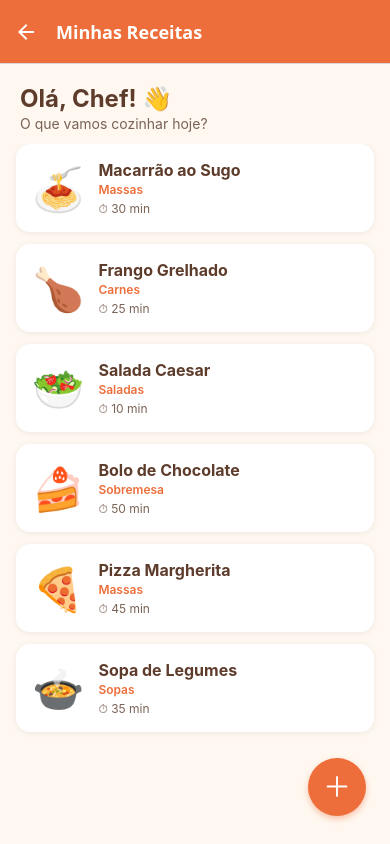
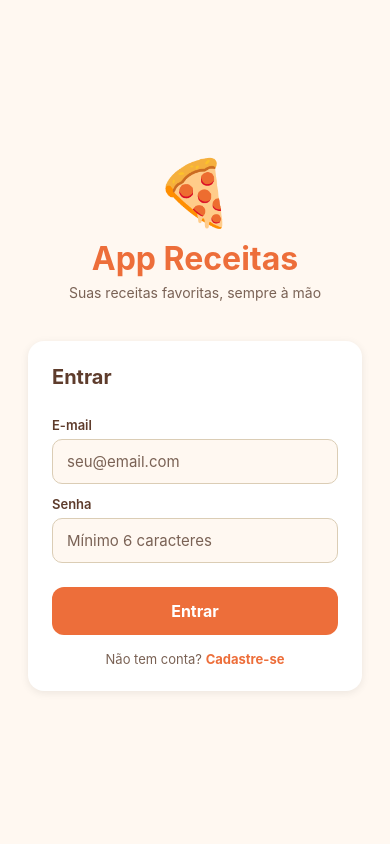
Before and after one commit to marcuspenha/AppReceitas, a React Native app: screen /Home in a window 390 px wide. Built offline with nearby package versions, Linux system fonts and the light colour scheme.

Commit message:
integração do login com o banco de dados

```diff
--- a/app.json
+++ b/app.json
@@ -24,6 +24,9 @@
     },
     "web": {
       "favicon": "./assets/favicon.png"
-    }
+    },
+    "plugins": [
+      "expo-secure-store"
+    ]
   }
 }
--- a/package.json
+++ b/package.json
@@ -11,7 +11,9 @@
   "dependencies": {
     "@react-navigation/native": "^7.2.2",
     "@react-navigation/native-stack": "^7.14.12",
+    "@supabase/supabase-js": "^2.105.1",
     "expo": "~54.0.33",
+    "expo-secure-store": "~15.0.8",
     "expo-status-bar": "~3.0.9",
     "react": "19.1.0",
     "react-native": "0.81.5",
--- a/src/navigation/AppNavigator.jsx
+++ b/src/navigation/AppNavigator.jsx
@@ -1,31 +1,44 @@
+import { useEffect } from 'react';
+import { ActivityIndicator, View } from 'react-native';
 import { NavigationContainer } from '@react-navigation/native';
 import { createNativeStackNavigator } from '@react-navigation/native-stack';
+
+import { useAuth } from '../context/AuthContext';
+import colors from '../constants/colors';
 
 import LoginScreen    from '../screens/LoginScreen';
 import HomeScreen     from '../screens/HomeScreen';
 import AddItemScreen  from '../screens/AddItemScreen';
 import DetailScreen   from '../screens/DetailScreen';
 import SettingsScreen from '../screens/SettingsScreen';
-import colors         from '../constants/colors';
 
 const Stack = createNativeStackNavigator();
 
 export default function AppNavigator() {
+  const { user, loading } = useAuth();
+
+  // Enquanto verifica sessão, exibe spinner
+  if (loading) {
+    return (
+      <View style={{ flex: 1, justifyContent: 'center', alignItems: 'center',
+                     backgroundColor: colors.background }}>
+        <ActivityIndicator size="large" color={colors.primary} />
+      </View>
+    );
+  }
+
   return (
     <NavigationContainer>
       <Stack.Navigator
-        initialRouteName="Login"
         screenOptions={{
-  headerStyle: { backgroundColor: colors.primary },  // Laranja agora
-  headerTintColor: colors.headerText,
+          headerStyle:      { backgroundColor: colors.primary },
+          headerTintColor:  colors.headerText,
           headerTitleStyle: { fontWeight: 'bold' },
         }}
       >
-        <Stack.Screen
-          name="Login"
-          component={LoginScreen}
-          options={{ headerShown: false }} // Login sem header
-        />
+        {user ? (
+          // Rotas autenticadas
+          <>
             <Stack.Screen
               name="Home"
               component={HomeScreen}
@@ -46,6 +59,15 @@ export default function AppNavigator() {
               component={SettingsScreen}
               options={{ title: 'Configurações' }}
             />
+          </>
+        ) : (
+          // Rota pública
+          <Stack.Screen
+            name="Login"
+            component={LoginScreen}
+            options={{ headerShown: false }}
+          />
+        )}
       </Stack.Navigator>
     </NavigationContainer>
   );
--- a/src/screens/AddItemScreen/index.jsx
+++ b/src/screens/AddItemScreen/index.jsx
@@ -1,54 +1,92 @@
-import { View, Text, TextInput, TouchableOpacity,
-         ScrollView, KeyboardAvoidingView,
-         Platform, StyleSheet, Alert } from 'react-native';
+import {
+  View,
+  Text,
+  TextInput,
+  TouchableOpacity,
+  ScrollView,
+  KeyboardAvoidingView,
+  Platform,
+  StyleSheet,
+  Alert,
+  ActivityIndicator,
+} from 'react-native';
 import { useState } from 'react';
 import colors from '../../constants/colors';
+import { supabase } from '../../services/supabase';
+import { useAuth } from '../../context/AuthContext';
 
 const CATEGORIES = ['Massas', 'Carnes', 'Saladas', 'Sopas', 'Sobremesa', 'Outros'];
 
 export default function AddItemScreen({ navigation }) {
-  const [title,       setTitle]       = useState('');
-  const [category,    setCategory]    = useState('');
-  const [time,        setTime]        = useState('');
+  const [title, setTitle] = useState('');
+  const [category, setCategory] = useState('');
+  const [time, setTime] = useState('');
   const [description, setDescription] = useState('');
+  const [loading, setLoading] = useState(false);
 
-  const isFormValid = title.trim() && category && time.trim() && description.trim();
+  const { user } = useAuth();
 
-  const handleSave = () => {
+  const isFormValid =
+    title.trim() && category && time.trim() && description.trim();
+
+  const handleSave = async () => {
     if (!isFormValid) {
       Alert.alert('Atenção', 'Preencha todos os campos antes de salvar.');
       return;
     }
-    // Integração com Supabase vem aqui futuramente
-    Alert.alert('✅ Receita salva!', `"${title}" foi adicionada com sucesso.`, [
-      { text: 'OK', onPress: () => navigation.navigate('Home') },
-    ]);
+
+    if (!user) {
+      Alert.alert('Erro', 'Usuário não autenticado.');
+      return;
+    }
+
+    setLoading(true);
+
+    try {
+      const { error } = await supabase.from('recipes').insert({
+        user_id: user.id,
+        title: title.trim(),
+        category,
+        time: time.trim(),
+        description: description.trim(),
+        emoji: '🍽️',
+      });
+
+      if (error) throw error;
+
+      Alert.alert('✅ Receita salva!', `"${title}" adicionada com sucesso.`, [
+        {
+          text: 'OK',
+          onPress: () => navigation.navigate('Home'),
+        },
+      ]);
+    } catch (error) {
+      Alert.alert('Erro ao salvar', error.message);
+    } finally {
+      setLoading(false);
+    }
   };
 
   return (
     <KeyboardAvoidingView
-      style={{ flex: 1 }}
-      behavior={Platform.OS === 'ios' ? 'padding' : 'height'}
+      style={styles.container}
+      behavior={Platform.OS === 'ios' ? 'padding' : undefined}
     >
       <ScrollView
-        style={styles.container}
         contentContainerStyle={styles.content}
         showsVerticalScrollIndicator={false}
-        keyboardShouldPersistTaps="handled"
       >
         <Text style={styles.pageTitle}>Nova Receita 🍳</Text>
 
-        {/* Nome */}
         <Text style={styles.label}>Nome da receita *</Text>
         <TextInput
           style={styles.input}
-          placeholder="Ex: Frango ao molho pesto"
+          placeholder="Ex: Lasanha de frango"
           placeholderTextColor={colors.textLight}
           value={title}
           onChangeText={setTitle}
         />
 
-        {/* Categoria */}
         <Text style={styles.label}>Categoria *</Text>
         <View style={styles.categoryGrid}>
           {CATEGORIES.map((cat) => (
@@ -73,36 +111,40 @@ export default function AddItemScreen({ navigation }) {
           ))}
         </View>
 
-        {/* Tempo */}
         <Text style={styles.label}>Tempo de preparo *</Text>
         <TextInput
           style={styles.input}
-          placeholder="Ex: 30 min"
+          placeholder="Ex: 40 min"
           placeholderTextColor={colors.textLight}
           value={time}
           onChangeText={setTime}
         />
 
-        {/* Descrição */}
         <Text style={styles.label}>Modo de preparo *</Text>
         <TextInput
           style={[styles.input, styles.textArea]}
-          placeholder="Descreva o passo a passo da receita..."
+          placeholder="Descreva o preparo da receita"
           placeholderTextColor={colors.textLight}
           multiline
-          numberOfLines={5}
           textAlignVertical="top"
           value={description}
           onChangeText={setDescription}
         />
 
-        {/* Botões */}
         <TouchableOpacity
-          style={[styles.button, !isFormValid && styles.buttonDisabled]}
+          style={[
+            styles.button,
+            (!isFormValid || loading) && styles.buttonDisabled,
+          ]}
           onPress={handleSave}
+          disabled={!isFormValid || loading}
           activeOpacity={0.85}
         >
-          <Text style={styles.buttonText}>Salvar Receita</Text>
+          {loading ? (
+            <ActivityIndicator color={colors.white} />
+          ) : (
+            <Text style={styles.buttonText}>Salvar Receita</Text>
+          )}
         </TouchableOpacity>
 
         <TouchableOpacity
--- a/src/screens/HomeScreen/index.jsx
+++ b/src/screens/HomeScreen/index.jsx
@@ -1,58 +1,10 @@
 import { View, Text, FlatList, TouchableOpacity,
-         StyleSheet, StatusBar } from 'react-native';
+         StyleSheet, ActivityIndicator, Alert } from 'react-native';
+import { useState, useEffect, useCallback } from 'react';
+import { useFocusEffect } from '@react-navigation/native';
+import { supabase } from '../../services/supabase';
+import { useAuth } from '../../context/AuthContext';
 import colors from '../../constants/colors';
-
-// Dados mockados — substituídos pelo Supabase depois
-const MOCK_RECIPES = [
-  {
-    id: '1',
-    title: 'Macarrão ao Sugo',
-    category: 'Massas',
-    time: '30 min',
-    emoji: '🍝',
-    description: 'Cozinhe o macarrão al dente. Refogue alho no azeite, adicione tomate pelado e deixe reduzir por 15 min. Tempere com sal, pimenta e manjericão fresco. Misture ao macarrão e sirva com parmesão.',
-  },
-  {
-    id: '2',
-    title: 'Frango Grelhado',
-    category: 'Carnes',
-    time: '25 min',
-    emoji: '🍗',
-    description: 'Marine o frango com limão, alho, sal e páprica por 20 min. Grelhe em frigideira quente por 6 min de cada lado até dourar. Sirva com legumes assados ou salada verde.',
-  },
-  {
-    id: '3',
-    title: 'Salada Caesar',
-    category: 'Saladas',
-    time: '10 min',
-    emoji: '🥗',
-    description: 'Misture alface romana, croutons e lascas de parmesão. Prepare o molho com maionese, mostarda, limão e alho. Regue sobre a salada e sirva gelada.',
-  },
-  {
-    id: '4',
-    title: 'Bolo de Chocolate',
-    category: 'Sobremesa',
-    time: '50 min',
-    emoji: '🍰',
-    description: 'Misture farinha, cacau, açúcar, ovos, leite e manteiga. Asse em forma untada a 180°C por 35 min. Cubra com ganache de chocolate meio amargo e nata quente.',
-  },
-  {
-    id: '5',
-    title: 'Pizza Margherita',
-    category: 'Massas',
-    time: '45 min',
-    emoji: '🍕',
-    description: 'Prepare a massa com farinha, fermento, sal e água morna. Deixe crescer 30 min. Abra, espalhe molho de tomate, mozarela fatiada e manjericão. Asse a 220°C por 15 min.',
-  },
-  {
-    id: '6',
-    title: 'Sopa de Legumes',
-    category: 'Sopas',
-    time: '35 min',
-    emoji: '🍲',
-    description: 'Refogue cebola e alho. Adicione cenoura, batata, abobrinha e caldo de legumes. Cozinhe por 20 min. Bata metade da sopa para engrossar. Tempere e sirva com torradas.',
-  },
-];
 
 function RecipeCard({ item, onPress }) {
   return (
@@ -68,20 +20,63 @@ function RecipeCard({ item, onPress }) {
 }
 
 export default function HomeScreen({ navigation }) {
+  const { user } = useAuth();
+  const [recipes, setRecipes] = useState([]);
+  const [loading, setLoading] = useState(true);
+
+  const fetchRecipes = async () => {
+    setLoading(true);
+    const { data, error } = await supabase
+      .from('recipes')
+      .select('*')
+      .eq('user_id', user.id)
+      .order('created_at', { ascending: false });
+
+    if (error) {
+      Alert.alert('Erro', error.message);
+    } else {
+      setRecipes(data);
+    }
+    setLoading(false);
+  };
+
+  // Recarrega a lista toda vez que a tela recebe foco
+  // Ex: ao voltar do AddItemScreen após salvar
+  useFocusEffect(useCallback(() => { fetchRecipes(); }, []));
+
+  if (loading) {
+    return (
+      <View style={styles.centered}>
+        <ActivityIndicator size="large" color={colors.primary} />
+      </View>
+    );
+  }
+
   return (
     <View style={styles.container}>
-      {/* Saudação */}
       <View style={styles.greeting}>
         <Text style={styles.greetingText}>Olá, Chef! 👋</Text>
-        <Text style={styles.greetingSub}>O que vamos cozinhar hoje?</Text>
+        <Text style={styles.greetingSub}>
+          {recipes.length > 0
+            ? `Você tem ${recipes.length} receita(s) salva(s)`
+            : 'Adicione sua primeira receita!'}
+        </Text>
       </View>
 
-      {/* Lista de receitas */}
       <FlatList
-        data={MOCK_RECIPES}
+        data={recipes}
         keyExtractor={(item) => item.id}
         contentContainerStyle={styles.list}
         showsVerticalScrollIndicator={false}
+        ListEmptyComponent={
+          <View style={styles.empty}>
+            <Text style={styles.emptyEmoji}>🍳</Text>
+            <Text style={styles.emptyText}>Nenhuma receita ainda</Text>
+            <Text style={styles.emptySubText}>
+              Toque no botão + para adicionar a primeira!
+            </Text>
+          </View>
+        }
         renderItem={({ item }) => (
           <RecipeCard
             item={item}
@@ -90,7 +85,6 @@ export default function HomeScreen({ navigation }) {
         )}
       />
 
-      {/* FAB — botão flutuante para nova receita */}
       <TouchableOpacity
         style={styles.fab}
         onPress={() => navigation.navigate('AddItem')}
@@ -103,84 +97,35 @@ export default function HomeScreen({ navigation }) {
 }
 
 const styles = StyleSheet.create({
-  container: {
-    flex: 1,
-    backgroundColor: colors.background,
-  },
-  greeting: {
-    paddingHorizontal: 20,
-    paddingTop: 20,
-    paddingBottom: 12,
-  },
-  greetingText: {
-    fontSize: 24,
-    fontWeight: 'bold',
-    color: colors.text,
-  },
-  greetingSub: {
-    fontSize: 14,
-    color: colors.textLight,
-    marginTop: 2,
-  },
-  list: {
-    paddingHorizontal: 16,
-    paddingBottom: 100,
-  },
-  card: {
-    flexDirection: 'row',
-    backgroundColor: colors.white,
-    borderRadius: 14,
-    padding: 16,
-    marginBottom: 12,
-    alignItems: 'center',
-    elevation: 2,
-    shadowColor: '#000',
-    shadowOffset: { width: 0, height: 1 },
-    shadowOpacity: 0.07,
-    shadowRadius: 6,
-  },
-  cardEmoji: {
-    fontSize: 42,
-    marginRight: 14,
-  },
-  cardBody: {
-    flex: 1,
-  },
-  cardTitle: {
-    fontSize: 16,
-    fontWeight: '700',
-    color: colors.text,
-  },
-  cardCategory: {
-    fontSize: 12,
-    color: colors.primary,
-    fontWeight: '600',
-    marginTop: 2,
-  },
-  cardTime: {
-    fontSize: 12,
-    color: colors.textLight,
-    marginTop: 4,
-  },
-  fab: {
-    position: 'absolute',
-    bottom: 28,
-    right: 24,
-    backgroundColor: colors.primary,
-    width: 58,
-    height: 58,
-    borderRadius: 29,
-    alignItems: 'center',
-    justifyContent: 'center',
-    elevation: 6,
-    shadowColor: colors.primary,
-    shadowOffset: { width: 0, height: 3 },
-    shadowOpacity: 0.4,
-    shadowRadius: 6,
-  },
-  fabIcon: {
-    fontSize: 28,
-    color: colors.white,
-    lineHeight: 32,
-  },
+  container:      { flex: 1, backgroundColor: colors.background },
+  centered:       { flex: 1, justifyContent: 'center', alignItems: 'center',
+                    backgroundColor: colors.background },
+  greeting:       { paddingHorizontal: 20, paddingTop: 20, paddingBottom: 12 },
+  greetingText:   { fontSize: 24, fontWeight: 'bold', color: colors.text },
+  greetingSub:    { fontSize: 14, color: colors.textLight, marginTop: 2 },
+  list:           { paddingHorizontal: 16, paddingBottom: 100 },
+  card:           { flexDirection: 'row', backgroundColor: colors.white,
+                    borderRadius: 14, padding: 16, marginBottom: 12,
+                    alignItems: 'center', elevation: 2,
+                    shadowColor: '#000', shadowOffset: { width: 0, height: 1 },
+                    shadowOpacity: 0.07, shadowRadius: 6 },
+  cardEmoji:      { fontSize: 42, marginRight: 14 },
+  cardBody:       { flex: 1 },
+  cardTitle:      { fontSize: 16, fontWeight: '700', color: colors.text },
+  cardCategory:   { fontSize: 12, color: colors.primary,
+                    fontWeight: '600', marginTop: 2 },
+  cardTime:       { fontSize: 12, color: colors.textLight, marginTop: 4 },
+  empty:          { alignItems: 'center', paddingTop: 80 },
+  emptyEmoji:     { fontSize: 56, marginBottom: 16 },
+  emptyText:      { fontSize: 18, fontWeight: '700', color: colors.text },
+  emptySubText:   { fontSize: 14, color: colors.textLight,
+                    marginTop: 8, textAlign: 'center' },
+  fab:            { position: 'absolute', bottom: 28, right: 24,
+                    backgroundColor: colors.primary,
+                    width: 58, height: 58, borderRadius: 29,
+                    alignItems: 'center', justifyContent: 'center',
+                    elevation: 6, shadowColor: colors.primary,
+                    shadowOffset: { width: 0, height: 3 },
+                    shadowOpacity: 0.4, shadowRadius: 6 },
+  fabIcon:        { fontSize: 28, color: colors.white, lineHeight: 32 },
 });
--- a/src/screens/LoginScreen/index.jsx
+++ b/src/screens/LoginScreen/index.jsx
@@ -1,16 +1,41 @@
 import { View, Text, TextInput, TouchableOpacity,
-         StyleSheet, Image, KeyboardAvoidingView, Platform } from 'react-native';
+         StyleSheet, KeyboardAvoidingView,
+         Platform, Alert, ActivityIndicator } from 'react-native';
 import { useState } from 'react';
+import { useAuth } from '../../context/AuthContext';
 import colors from '../../constants/colors';
 
-export default function LoginScreen({ navigation }) {
-  const [email, setEmail]       = useState('');
-  const [password, setPassword] = useState('');
+export default function LoginScreen() {
+  const { signIn, signUp } = useAuth();
 
-  const handleLogin = () => {
-    // Validação mínima — lógica real vem com Supabase
-    if (email.trim() && password.trim()) {
-      navigation.navigate('Home');
+  const [email,     setEmail]     = useState('');
+  const [password,  setPassword]  = useState('');
+  const [isSignUp,  setIsSignUp]  = useState(false);
+  const [loading,   setLoading]   = useState(false);
+
+  const handleSubmit = async () => {
+    if (!email.trim() || !password.trim()) {
+      Alert.alert('Atenção', 'Preencha e-mail e senha.');
+      return;
+    }
+    if (password.length < 6) {
+      Alert.alert('Atenção', 'A senha deve ter no mínimo 6 caracteres.');
+      return;
+    }
+
+    setLoading(true);
+    try {
+      if (isSignUp) {
+        await signUp(email, password);
+        Alert.alert('Cadastro realizado!',);
+      } else {
+        await signIn(email, password);
+        // Navegação automática — AuthContext + Navigator cuidam disso
+      }
+    } catch (error) {
+      Alert.alert('Erro', error.message);
+    } finally {
+      setLoading(false);
     }
   };
 
@@ -19,15 +44,17 @@ export default function LoginScreen({ navigation }) {
       style={styles.container}
       behavior={Platform.OS === 'ios' ? 'padding' : 'height'}
     >
-      {/* Logo / Marca */}
       <View style={styles.header}>
         <Text style={styles.emoji}>🍕</Text>
         <Text style={styles.brand}>App Receitas</Text>
         <Text style={styles.subtitle}>Suas receitas favoritas, sempre à mão</Text>
       </View>
 
-      {/* Formulário */}
       <View style={styles.form}>
+        <Text style={styles.formTitle}>
+          {isSignUp ? 'Criar conta' : 'Entrar'}
+        </Text>
+
         <Text style={styles.label}>E-mail</Text>
         <TextInput
           style={styles.input}
@@ -42,7 +69,7 @@ export default function LoginScreen({ navigation }) {
         <Text style={styles.label}>Senha</Text>
         <TextInput
           style={styles.input}
-          placeholder="••••••••"
+          placeholder="Mínimo 6 caracteres"
           placeholderTextColor={colors.textLight}
           secureTextEntry
           value={password}
@@ -50,15 +77,31 @@ export default function LoginScreen({ navigation }) {
         />
 
         <TouchableOpacity
-          style={[styles.button, (!email || !password) && styles.buttonDisabled]}
-          onPress={handleLogin}
-          activeOpacity={0.8}
+          style={[styles.button, loading && styles.buttonDisabled]}
+          onPress={handleSubmit}
+          disabled={loading}
+          activeOpacity={0.85}
         >
-          <Text style={styles.buttonText}>Entrar</Text>
+          {loading
+            ? <ActivityIndicator color={colors.white} />
+            : <Text style={styles.buttonText}>
+                {isSignUp ? 'Criar conta' : 'Entrar'}
+              </Text>
+          }
         </TouchableOpacity>
 
-        <TouchableOpacity style={styles.linkButton}>
-          <Text style={styles.linkText}>Não tem conta? <Text style={styles.linkBold}>Cadastre-se</Text></Text>
+        <TouchableOpacity
+          style={styles.linkButton}
+          onPress={() => setIsSignUp(!isSignUp)}
+        >
+          <Text style={styles.linkText}>
+            {isSignUp
+              ? 'Já tem conta? '
+              : 'Não tem conta? '}
+            <Text style={styles.linkBold}>
+              {isSignUp ? 'Entrar' : 'Cadastre-se'}
+            </Text>
+          </Text>
         </TouchableOpacity>
       </View>
     </KeyboardAvoidingView>
@@ -84,7 +127,6 @@ const styles = StyleSheet.create({
     fontSize: 32,
     fontWeight: 'bold',
     color: colors.primary,
-    letterSpacing: 0.5,
   },
   subtitle: {
     fontSize: 14,
@@ -101,6 +143,12 @@ const styles = StyleSheet.create({
     shadowOffset: { width: 0, height: 2 },
     shadowOpacity: 0.08,
     shadowRadius: 8,
+  },
+  formTitle: {
+    fontSize: 20,
+    fontWeight: 'bold',
+    color: colors.text,
+    marginBottom: 16,
   },
   label: {
     fontSize: 13,
@@ -127,13 +175,12 @@ const styles = StyleSheet.create({
     marginTop: 24,
   },
   buttonDisabled: {
-    opacity: 0.5,
+    opacity: 0.6,
   },
   buttonText: {
     color: colors.white,
     fontSize: 16,
     fontWeight: 'bold',
-    letterSpacing: 0.3,
   },
   linkButton: {
     alignItems: 'center',
--- /dev/null
+++ b/src/screens/context/AuthContext.jsx
@@ -0,0 +1,47 @@
+import { createContext, useContext, useEffect, useState } from 'react';
+import { supabase } from '../services/supabase';
+
+const AuthContext = createContext({});
+
+export function AuthProvider({ children }) {
+  const [user,    setUser]    = useState(null);
+  const [loading, setLoading] = useState(true);
+
+  useEffect(() => {
+    // Verifica sessão já existente ao abrir o app
+    supabase.auth.getSession().then(({ data: { session } }) => {
+      setUser(session?.user ?? null);
+      setLoading(false);
+    });
+
+    // Escuta mudanças de sessão (login, logout, token refresh)
+    const { data: { subscription } } = supabase.auth.onAuthStateChange(
+      (_event, session) => setUser(session?.user ?? null)
+    );
+
+    return () => subscription.unsubscribe();
+  }, []);
+
+  const signIn = async (email, password) => {
+    const { error } = await supabase.auth.signInWithPassword({ email, password });
+    if (error) throw error;
+  };
+
+  const signUp = async (email, password) => {
+    const { error } = await supabase.auth.signUp({ email, password });
+    if (error) throw error;
+  };
+
+  const signOut = async () => {
+    await supabase.auth.signOut();
+  };
+
+  return (
+    <AuthContext.Provider value={{ user, loading, signIn, signUp, signOut }}>
+      {children}
+    </AuthContext.Provider>
+  );
+}
+
+// Hook de atalho
+export const useAuth = () => useContext(AuthContext);
--- /dev/null
+++ b/src/services/supabase.js
@@ -0,0 +1,21 @@
+import { createClient } from '@supabase/supabase-js';
+import * as SecureStore from 'expo-secure-store';
+
+const SUPABASE_URL  = 'https://noeuoedzwheddulfmhlm.supabase.co';   // substitua
+const SUPABASE_ANON = 'eyJhbGciOiJIUzI1NiIsInR5cCI6IkpXVCJ9.eyJpc3MiOiJzdXBhYmFzZSIsInJlZiI6Im5vZXVvZWR6d2hlZGR1bGZtaGxtIiwicm9sZSI6ImFub24iLCJpYXQiOjE3Nzc0MjM2ODQsImV4cCI6MjA5Mjk5OTY4NH0.PtKuIV_XczmAD0F_lINokWyRZXzPyKg_QZh31uOZpqU'; // substitua
+
+// Adaptador de storage seguro para React Native
+const ExpoSecureStoreAdapter = {
+  getItem:    (key)        => SecureStore.getItemAsync(key),
+  setItem:    (key, value) => SecureStore.setItemAsync(key, value),
+  removeItem: (key)        => SecureStore.deleteItemAsync(key),
+};
+
+export const supabase = createClient(SUPABASE_URL, SUPABASE_ANON, {
+  auth: {
+    storage:          ExpoSecureStoreAdapter,
+    autoRefreshToken: true,
+    persistSession:   true,
+    detectSessionInUrl: false,
+  },
+});
```
Also changed, not shown: App.js (+4 -3 lines), src/screens/SettingsScreen/index.jsx (+6 -2 lines), 1 other file (tests, documents, lock files or other folders). Lines whose indentation alone changed are shown as unchanged.
